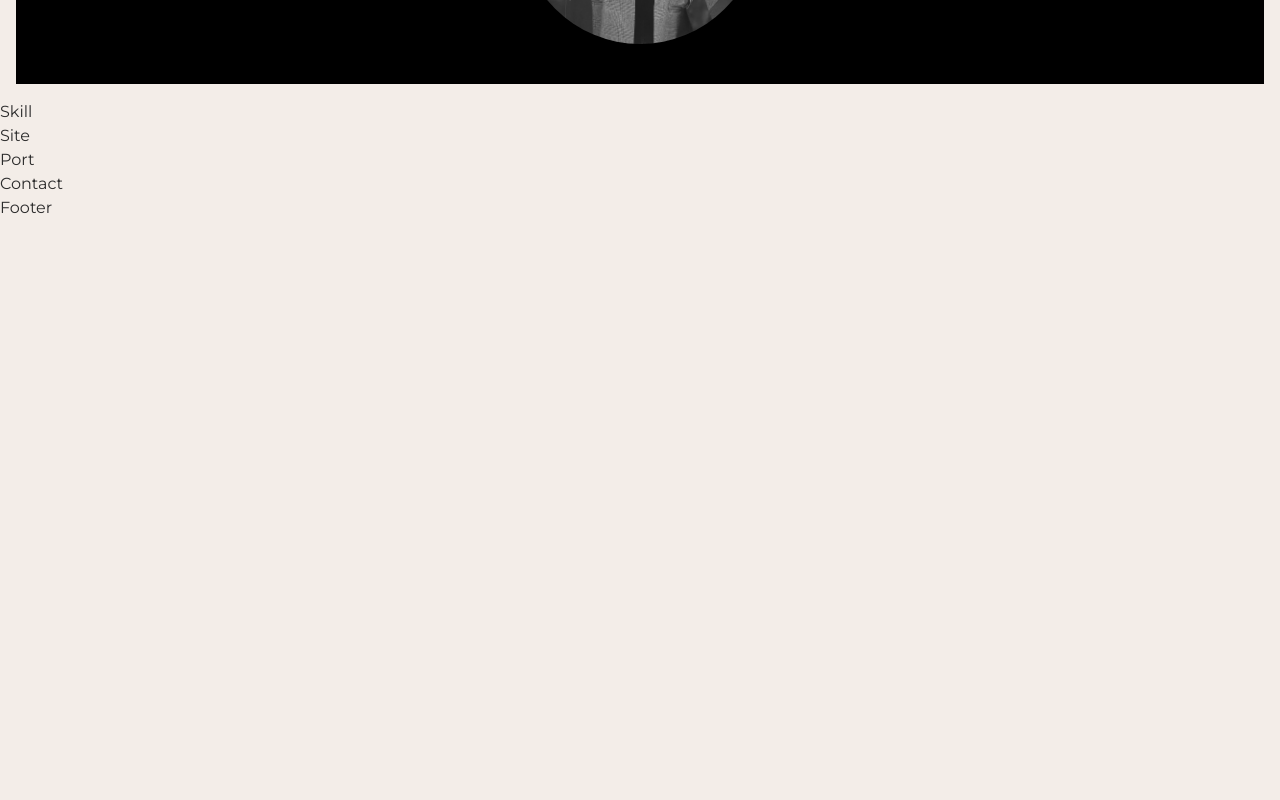
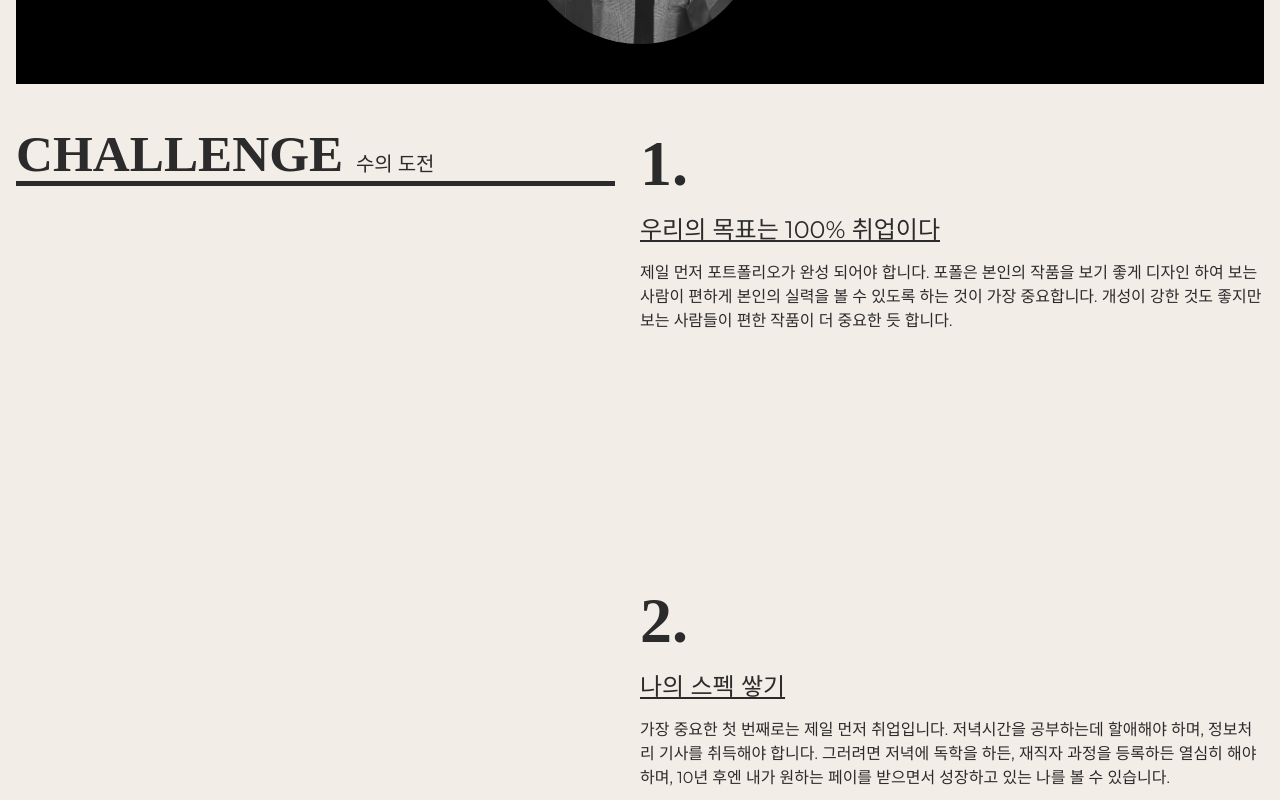
Before and after one commit to Kimduck9/himedia, a React (Create React App) app: page / in a window 1280 px wide. Shown: the part 700-1500 px from the top of the page. Before the commit the page ends 920 px from the top, so only its background shows below. Built offline with nearby package versions, Linux system fonts and the light colour scheme; a small style sheet from the web is missing; a web font is replaced by a local one.

Commit message:
8_skill 완성

```diff
--- /dev/null
+++ b/src/assets/section/_skill.scss
@@ -0,0 +1,59 @@
+.skill_inner{
+    padding: 16px;
+    display: flex;
+    justify-content: space-between;
+
+    @media(max-width:960px){
+        flex-direction: column;
+    }
+
+    .skill_tit{
+        position: sticky;
+        top: 70px; left: 0;
+        width: 48%;
+        height: 5.5vw;
+        font-size: 4vw;
+        font-weight: 900;
+        font-family: var(--mainKor-font);
+        text-transform: uppercase;
+        color: var(--black100);
+        border-bottom: 0.4vw solid var(--black100);
+
+        @media(max-width:960px){
+            width: 100%;
+            top: 60px;
+            margin-bottom: 10vw;
+            font-size: 30px;
+            height: auto;
+            background-color: var(--mainBg-color);
+        }
+
+        em{
+            font-size: 1.25rem;
+            font-weight: 400;
+        }
+    }
+    .skill_desc{
+        width: 50%;
+
+        @media(max-width:960px){
+            width: 100%;
+        }
+
+        span{
+            font-size: 5vw;
+            font-weight: 900;
+            line-height: 1.5;
+            font-family: var(--mainKor-font);
+        }
+        h3{
+            font-size: 1.5rem;
+            text-decoration: underline;
+            margin-bottom: 1vw;
+        }
+        p{
+            margin-bottom: 30vh;
+            font-size: 1rem;
+        }
+    }
+}
--- a/src/assets/style.scss
+++ b/src/assets/style.scss
@@ -10,3 +10,4 @@
 @import "./section/skip";
 @import "./section/header";
 @import "./section/intro";
+@import "./section/skill";
--- a/src/components/Skill.jsx
+++ b/src/components/Skill.jsx
@@ -1,10 +1,38 @@
 import React from 'react'
+
+const skillText=[
+    {
+        tittle : '우리의 목표는 100% 취업이다',
+        desc : '제일 먼저 포트폴리오가 완성 되어야 합니다. 포폴은 본인의 작품을 보기 좋게 디자인 하여 보는 사람이 편하게 본인의 실력을 볼 수 있도록 하는 것이 가장 중요합니다. 개성이 강한 것도 좋지만 보는 사람들이 편한 작품이 더 중요한 듯 합니다.'
+    },
+    {
+        tittle : '나의 스펙 쌓기',
+        desc : '가장 중요한 첫 번째로는 제일 먼저 취업입니다. 저녁시간을 공부하는데 할애해야 하며, 정보처리 기사를 취득해야 합니다. 그러려면 저녁에 독학을 하든, 재직자 과정을 등록하든 열심히 해야하며, 10년 후엔 내가 원하는 페이를 받으면서 성장하고 있는 나를 볼 수 있습니다.'
+    },
+    {
+        tittle : '꿈을 키우자',
+        desc : '현실적인 꿈을 가지고 그것을 이루기 위해서 노력 합시다. 올해 안에 이성친구를 만들던가, 내년에 적금을 부어서 스페인을 간다던가 하는 현실적이며 가능한 꿈을 만들어서 그것을 위해 나의 열정과 노력을 다 해 봅시다.'
+    },
+]
 
 const Skill = () => {
   return (
-    <div>
-      Skill
-    </div>
+    <section id='skill'>
+        <div className="skill_inner">
+            <h2 className='skill_tit'>
+                challenge <em>수의 도전</em>
+            </h2>
+            <div className="skill_desc">
+                {skillText.map((skill,key)=>(
+                    <div key={key}>
+                        <span>{key+1}.</span>
+                        <h3>{skill.tittle}</h3>
+                        <p>{skill.desc}</p>
+                    </div>
+                ))}
+            </div>
+        </div>
+    </section>
   )
 }
 
```
